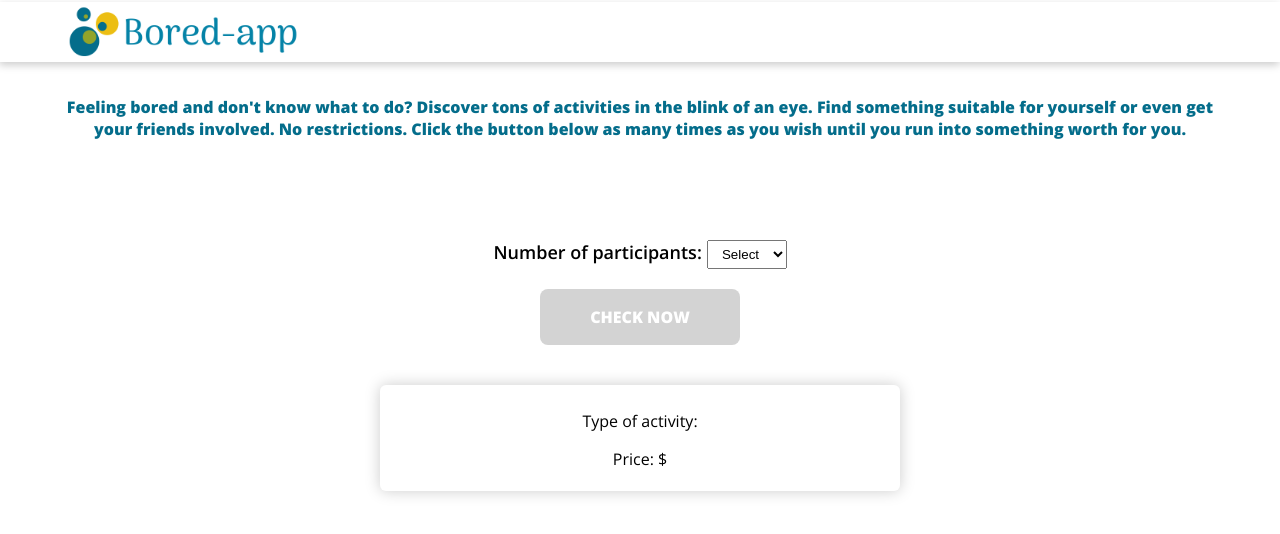
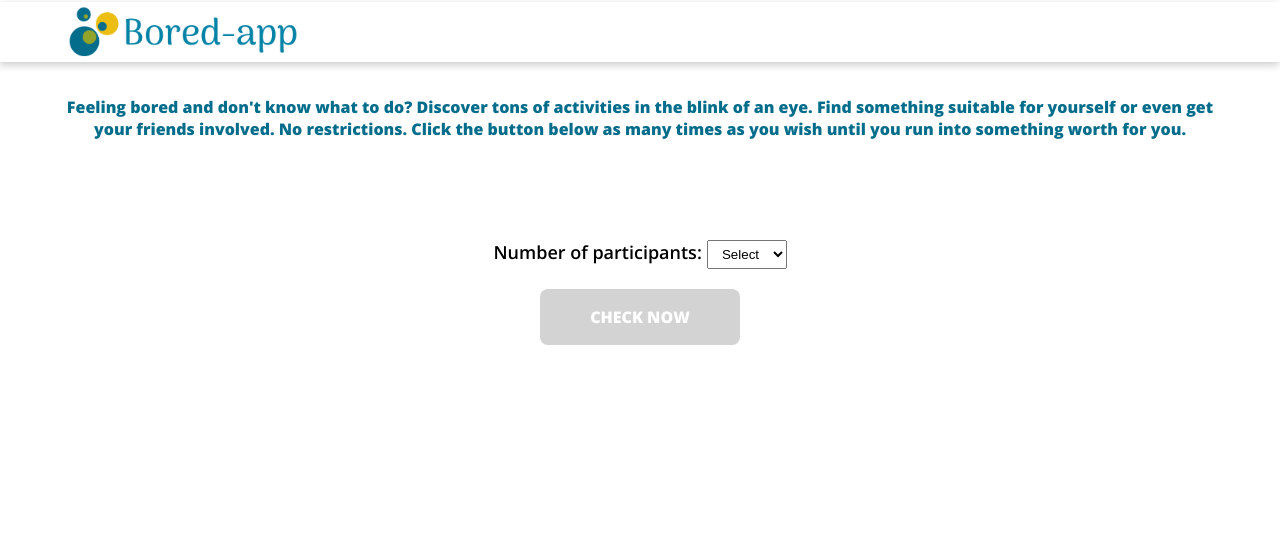
Before and after one commit to IvanDyvak/bored-app, a React (Create React App) app: page / in a window 1280 px wide. Shown: the top 534 px of the page. Built offline with nearby package versions, Linux system fonts and the light colour scheme.

Commit message:
some styling

```diff
--- a/src/App.js
+++ b/src/App.js
@@ -11,6 +11,7 @@ function App() {
         handleSubmit,
         activities,
     } = useAppData();
+    const {activity, type, price} = activities;
 
 
     return (
@@ -43,11 +44,11 @@ function App() {
                     <input style={{ backgroundImage: `url("images/btn-bg.jpg")` }} type="submit" value={`${isDataLoading ? 'Loading...' : 'Check Now'}`} className={`${isDataLoading ? 'init-btn loading' : 'init-btn'}`} />
                 }
             </form>
-            { activities &&
+            { Object.keys(activities).length !== 0 &&
                 <div className="offer">
-                    <h2 className="activity">{activities.activity}</h2>
-                    <p className="type">Type of activity: {activities.type}</p>
-                    <p className="price">Price: {activities.price}$</p>
+                    <h2 className="activity">{activity}</h2>
+                    <p className="type">Type of activity: {type}</p>
+                    <p className="price">Price: {price}$</p>
                 </div>
             }
         </div>
--- a/src/context/user-hooks.js
+++ b/src/context/user-hooks.js
@@ -20,6 +20,7 @@ export const AppProvider = ({ children }) => {
                 if (code !== '200' && message) throw Error(message);
                 setError(null);
                 setActivities(res);
+                console.log(activities);
             })
             .catch(setError)
             .finally(() => setDataLoading(false));
```
